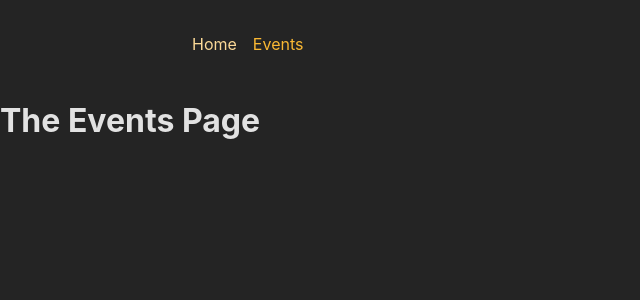
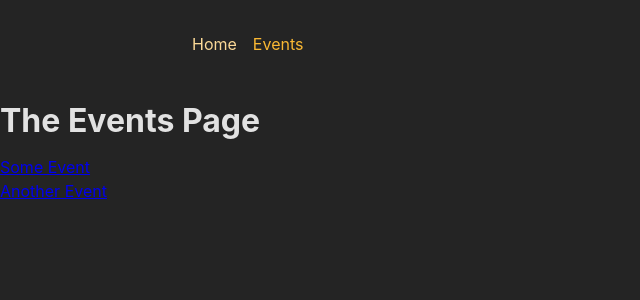
Before and after one commit to Mohammad-Shaikh-Ibrahim/React-Router, a React (Vite) app in the folder React_Router_Project/: page /events in a window 1280 px wide. Shown: the top 300 px of the page, without its empty margins (0-640 px from the left). Built offline with nearby package versions, Linux system fonts and the light colour scheme.

Commit message:
6. Output a list of dummy events to the EventsPage //    Every list item should include a link to the respective EventDetailPage

```diff
--- a/React_Router_Project/src/pages/EventsPage.jsx
+++ b/React_Router_Project/src/pages/EventsPage.jsx
@@ -1,7 +1,32 @@
+import { Link } from "react-router-dom";
+
+
+const DUMMY_EVENTS = [
+    {
+        id: 'e1',
+        title: 'Some Event'
+    },
+    {
+        id: 'e2',
+        title: 'Another Event'
+    },
+]
+
+
 export default function EventsPage() {
     return (
         <>
             <h1>The Events Page</h1>
+            <ul>
+                {DUMMY_EVENTS.map(
+                    (event) => <li key={event.id}>
+                        <Link to={event.id}
+                        >
+                            {event.title}
+                        </Link>
+                    </li>
+                )}
+            </ul>
         </>
     );
 }
```
